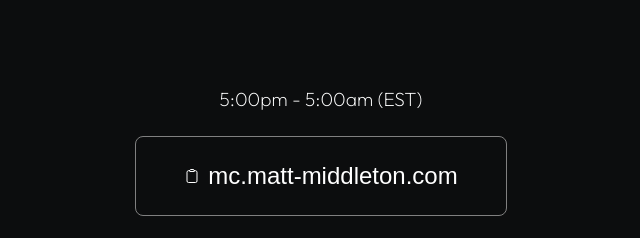
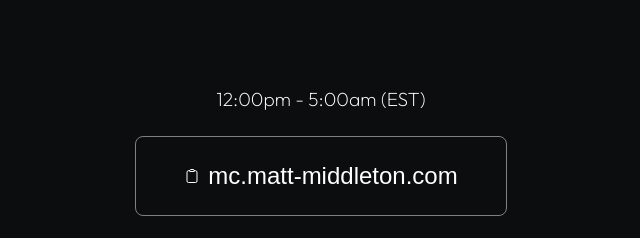
Before and after one commit to mmiddletonn/mc_server_website, a plain HTML site: page index.html in a window 1280 px wide. Shown: the part 242-480 px from the top of the page, 319-959 px from the left. Drawn offline with Linux system fonts and the light colour scheme; no server answers.

Commit message:
changed hours

```diff
--- a/index.html
+++ b/index.html
@@ -19,7 +19,7 @@
     </head>
     <body>
         <main>
-            <p style="margin-bottom: 0;">5:00pm - 5:00am (EST)</p>
+            <p style="margin-bottom: 0;">12:00pm - 5:00am (EST)</p>
             <button class="copyButton" onclick="copyIp()">
                 <svg
                     xmlns="http://www.w3.org/2000/svg"
```
